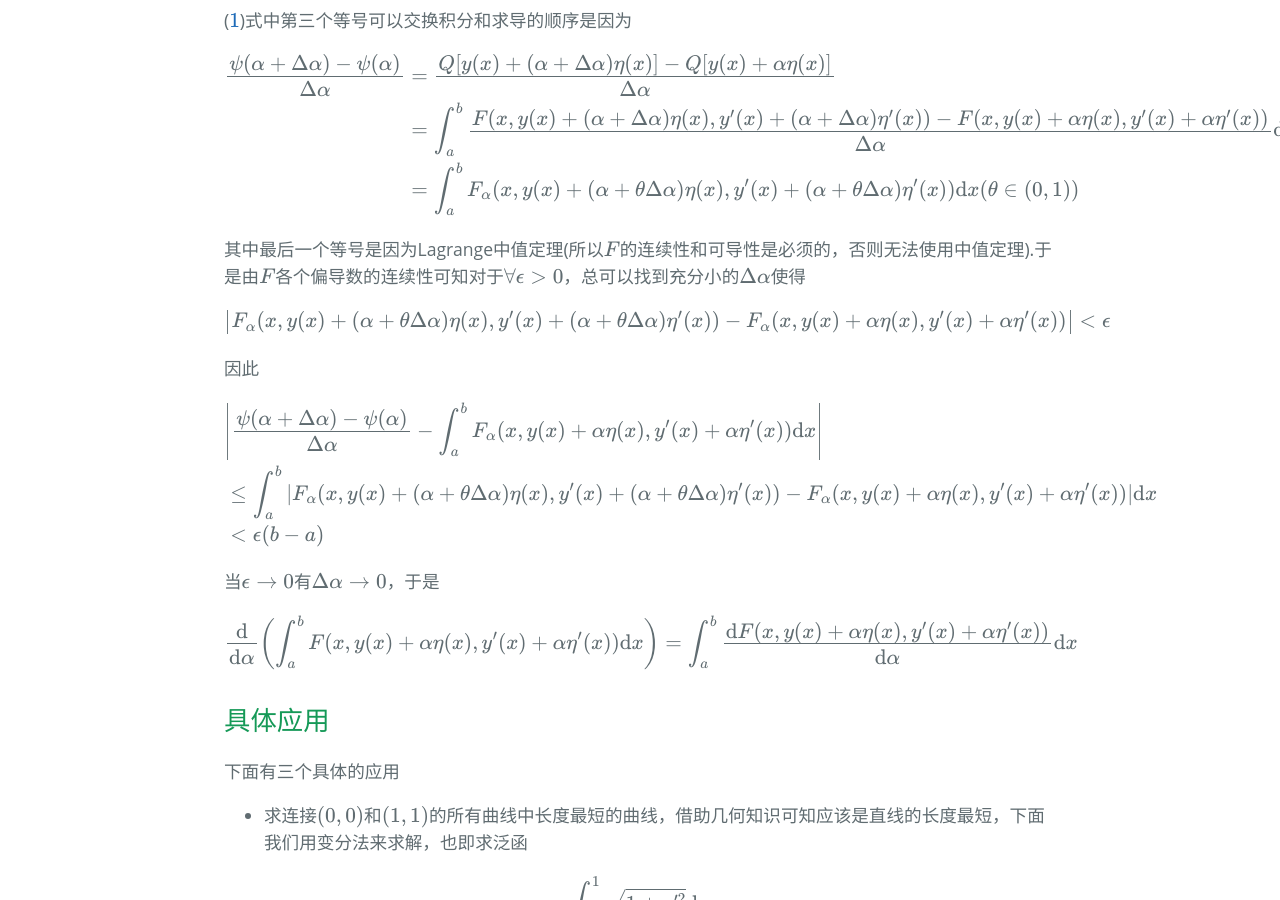
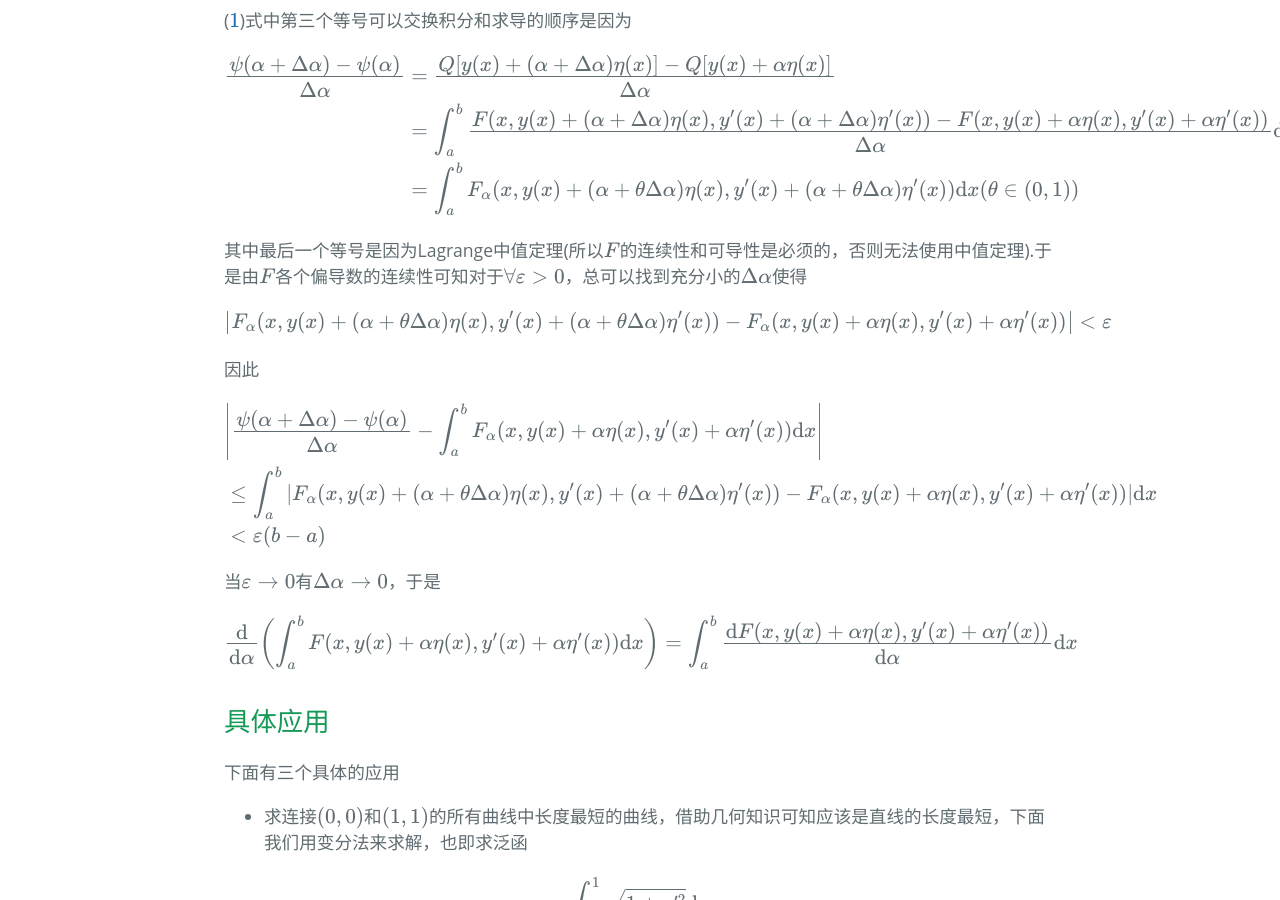
Before and after one commit to Tao-kun/Tao-kun.github.io, a Jekyll site: the page built from _posts/2017-04-29-introduce-to-variational-method.markdown, in a window 1280 px wide and 900 px high, scrolled down 5890 px. Built offline with Jekyll 4.4.1, drawn with Linux system fonts in a browser that asks for light colours; some web fonts are replaced; formulas are drawn with MathJax 3; some of the changed text lies outside the part shown.

```diff
--- a/_posts/2017-04-29-introduce-to-variational-method.markdown
+++ b/_posts/2017-04-29-introduce-to-variational-method.markdown
@@ -38,12 +38,12 @@ Q[y(x)]
 \end{align*}
 $$
 
-而言，当$y(x) \in C[a,b]$时，$Q[y(x)]$有定义.则对于任意$\epsilon>0$，只要
+而言，当$y(x) \in C[a,b]$时，$Q[y(x)]$有定义.则对于任意$\varepsilon>0$，只要
 
 $$
 \begin{align*}
 \max_{a \leq x \leq b} |y_1(x) - y(x)|
-< \frac{\epsilon}{b-a}
+< \frac{\varepsilon}{b-a}
 \end{align*}
 $$
 
@@ -54,8 +54,8 @@ $$
 \left| Q[y_1(x)] - Q[y(x)] \right|
 & = \left| \int_a^b \left(y_1(x) - y(x)\right) \mathrm{d} x \right| \\
 & \leq \int_a^b |y_1(x) - y(x)| \mathrm{d} x \\
-& < \int_a^b \frac{\epsilon}{b-a} \mathrm{d} x \\
-& = \epsilon
+& < \int_a^b \frac{\varepsilon}{b-a} \mathrm{d} x \\
+& = \varepsilon
 \end{align*}
 $$
 
@@ -70,7 +70,7 @@ $$
 \end{align*}
 $$
 
-的一切连续曲线$y_1(x)$构成的集合就是$y(x)$的$\epsilon$-邻域，若对于邻域中的任意曲线$y_1(x)$都有
+的一切连续曲线$y_1(x)$构成的集合就是$y(x)$的$\varepsilon$-邻域，若对于邻域中的任意曲线$y_1(x)$都有
 
 $$
 \begin{align*}
@@ -140,8 +140,8 @@ $$
 在推导Euler-Lagrange方程前，我们需要如下的预备定理.
 
 若函数$y=f(x)$在$[a,b]$上连续且$\int_a^b f(x)\eta(x) = 0$，其中$\eta(x)$在$[a,b]$上有连续导数，$\eta(a) = \eta(b)=0$且
-$\left| \eta(x) \right| < \epsilon$
-（$\epsilon \in \mathbb{R^+}$），那么函数$f(x)$在$[a,b]$上恒等于$0$.
+$\left| \eta(x) \right| < \varepsilon$
+（$\varepsilon \in \mathbb{R^+}$），那么函数$f(x)$在$[a,b]$上恒等于$0$.
 
 证明：用反证法，假设存在$x_0 \in (a,b)$使得$f(x_0)>0$，由$f(x)$的连续性知存在正数$\delta$使得当
 $\left| x-x_0 \right| < \delta$
@@ -159,7 +159,7 @@ $$
 $$
 
 显然$\psi(a) = \psi(b) = 0$，此外$\psi(x)$在$[a,b]$上有连续导数(这里先做假设，稍后给出证明)，又选取合适的$A$可使得$\eta(x) = A \psi(x)$满足
-$\left| \eta(x) \right| < \epsilon$
+$\left| \eta(x) \right| < \varepsilon$
 ，故这样的$\eta(x)$满足所有条件，于是
 
 $$
@@ -303,12 +303,12 @@ $$
 \end{align*}
 $$
 
-其中最后一个等号是因为Lagrange中值定理(所以$F$的连续性和可导性是必须的，否则无法使用中值定理).于是由$F$各个偏导数的连续性可知对于$\forall \epsilon > 0$，总可以找到充分小的$\Delta \alpha$使得
+其中最后一个等号是因为Lagrange中值定理(所以$F$的连续性和可导性是必须的，否则无法使用中值定理).于是由$F$各个偏导数的连续性可知对于$\forall \varepsilon > 0$，总可以找到充分小的$\Delta \alpha$使得
 
 $$
 \begin{align*}
 \left|F_{\alpha}(x, y(x) + (\alpha + \theta \Delta \alpha) \eta(x), y'(x) + (\alpha + \theta \Delta \alpha) \eta'(x)) - F_{\alpha}(x, y(x) + \alpha \eta(x), y'(x) + \alpha \eta'(x)) \right|
-< \epsilon
+< \varepsilon
 \end{align*}
 $$
 
@@ -318,11 +318,11 @@ $$
 \begin{align*}
 & \left| \frac{\psi(\alpha + \Delta \alpha) - \psi(\alpha)}{\Delta \alpha} - \int_a^b F_{\alpha}(x, y(x) + \alpha \eta(x), y'(x) + \alpha \eta'(x)) \mathrm{d} x \right| \\
 & \leq \int_a^b |F_{\alpha}(x, y(x) + (\alpha + \theta \Delta \alpha) \eta(x), y'(x) + (\alpha + \theta \Delta \alpha) \eta'(x)) - F_{\alpha}(x, y(x) + \alpha \eta(x), y'(x) + \alpha \eta'(x))| \mathrm{d} x \\
-& < \epsilon (b - a)
+& < \varepsilon (b - a)
 \end{align*}
 $$
 
-当$\epsilon \rightarrow 0$有$\Delta \alpha \rightarrow 0$，于是
+当$\varepsilon \rightarrow 0$有$\Delta \alpha \rightarrow 0$，于是
 
 $$
 \begin{align*}
--- a/_posts/2017-10-12-optimization-note-C1S3.markdown
+++ b/_posts/2017-10-12-optimization-note-C1S3.markdown
@@ -21,9 +21,9 @@ tags: [Mathematics]
 
 ![C1S3 Pic1][C1S3-pic1]
 
-若$\bar{\boldsymbol{x}} \in C$，由于$\boldsymbol{x} \in ri(C)$，故存在开球$S = \{\boldsymbol{z} \ \vert \ \|\boldsymbol{z} - \boldsymbol{x}\| < \epsilon\}$使得$S \cap aff(C) \subseteq C$.对于任意$\alpha \in (0,1]$，设$\boldsymbol{x}_\alpha = \alpha \boldsymbol{x} + (1 - \alpha) \bar{\boldsymbol{x}}$且$S_\alpha = \{\boldsymbol{z} \ \vert \ \|\boldsymbol{z} - \boldsymbol{x}_\alpha\| < \alpha \epsilon\}$，于是$S_\alpha \cap aff(C)$中的任意一点都可以看成$S \cap aff(C)$中某点与$\bar{\boldsymbol{x}}$的凸组合，由$C$的凸性知$S_\alpha \cap aff(C) \subseteq C$，故$\boldsymbol{x}_\alpha \in ri(C)$.
+若$\bar{\boldsymbol{x}} \in C$，由于$\boldsymbol{x} \in ri(C)$，故存在开球$S = \{\boldsymbol{z} \ \vert \ \|\boldsymbol{z} - \boldsymbol{x}\| < \varepsilon\}$使得$S \cap aff(C) \subseteq C$.对于任意$\alpha \in (0,1]$，设$\boldsymbol{x}_\alpha = \alpha \boldsymbol{x} + (1 - \alpha) \bar{\boldsymbol{x}}$且$S_\alpha = \{\boldsymbol{z} \ \vert \ \|\boldsymbol{z} - \boldsymbol{x}_\alpha\| < \alpha \varepsilon\}$，于是$S_\alpha \cap aff(C)$中的任意一点都可以看成$S \cap aff(C)$中某点与$\bar{\boldsymbol{x}}$的凸组合，由$C$的凸性知$S_\alpha \cap aff(C) \subseteq C$，故$\boldsymbol{x}_\alpha \in ri(C)$.
 
-若$\bar{\boldsymbol{x}} \not \in C$，由于$\boldsymbol{x} \in ri(C)$，故存在开球$S = \{\boldsymbol{z} \ \vert \ \|\boldsymbol{z} - \boldsymbol{x}\| < \epsilon\}$使得$S \cap aff(C) \subseteq C$.对于任意$\alpha \in (0,1]$，设$\boldsymbol{x}_\alpha = \alpha \boldsymbol{x} + (1 - \alpha) \bar{\boldsymbol{x}}$，下面证明$\boldsymbol{x}_\alpha \in ri(C)$.考虑收敛于$\bar{\boldsymbol{x}}$的序列$\{\boldsymbol{x}_k\} \subseteq C$，设$\boldsymbol{x}_{k,\alpha} = \alpha \boldsymbol{x} + (1 - \alpha) \boldsymbol{x}_k$，显然$\{ \boldsymbol{z} \ \vert \ \|\boldsymbol{z} - \boldsymbol{x}_{k,\alpha} \| < \alpha \epsilon\} \cap aff(C) \subseteq C$. 又$\boldsymbol{x}_{k,\alpha} \rightarrow \boldsymbol{x}_\alpha$，故当$k$足够大时有$$\begin{align*} \{ \boldsymbol{z} \ \vert \ \|\boldsymbol{z} - \boldsymbol{x}_\alpha \| < \alpha \epsilon / 2\} \subseteq \{ \boldsymbol{z} \ \vert \ \|\boldsymbol{z} - \boldsymbol{x}_{k,\alpha} \| < \alpha \epsilon \} \end{align*}$$这意味着$\{ \boldsymbol{z} \ \vert \ \|\boldsymbol{z} - \boldsymbol{x}_\alpha \| < \alpha \epsilon / 2\} \cap aff(C) \subseteq C$，故$\boldsymbol{x}_\alpha \in ri(C)$.
+若$\bar{\boldsymbol{x}} \not \in C$，由于$\boldsymbol{x} \in ri(C)$，故存在开球$S = \{\boldsymbol{z} \ \vert \ \|\boldsymbol{z} - \boldsymbol{x}\| < \varepsilon\}$使得$S \cap aff(C) \subseteq C$.对于任意$\alpha \in (0,1]$，设$\boldsymbol{x}_\alpha = \alpha \boldsymbol{x} + (1 - \alpha) \bar{\boldsymbol{x}}$，下面证明$\boldsymbol{x}_\alpha \in ri(C)$.考虑收敛于$\bar{\boldsymbol{x}}$的序列$\{\boldsymbol{x}_k\} \subseteq C$，设$\boldsymbol{x}_{k,\alpha} = \alpha \boldsymbol{x} + (1 - \alpha) \boldsymbol{x}_k$，显然$\{ \boldsymbol{z} \ \vert \ \|\boldsymbol{z} - \boldsymbol{x}_{k,\alpha} \| < \alpha \varepsilon\} \cap aff(C) \subseteq C$. 又$\boldsymbol{x}_{k,\alpha} \rightarrow \boldsymbol{x}_\alpha$，故当$k$足够大时有$$\begin{align*} \{ \boldsymbol{z} \ \vert \ \|\boldsymbol{z} - \boldsymbol{x}_\alpha \| < \alpha \varepsilon / 2\} \subseteq \{ \boldsymbol{z} \ \vert \ \|\boldsymbol{z} - \boldsymbol{x}_{k,\alpha} \| < \alpha \varepsilon \} \end{align*}$$这意味着$\{ \boldsymbol{z} \ \vert \ \|\boldsymbol{z} - \boldsymbol{x}_\alpha \| < \alpha \varepsilon / 2\} \cap aff(C) \subseteq C$，故$\boldsymbol{x}_\alpha \in ri(C)$.
 
 直观看来，命题1.3.1很简单，但是证明叙述起来却挺麻烦，它的一个推论是如下命题，也是一个直观很简单证明起来很麻烦的命题.
 
```
Also changed, not shown: _posts/2017-10-12-optimization-note-C1S5.markdown (+24 -24 lines), about.html (+59 -3 lines), about.markdown (deleted, +0 -10 lines), 1 other file.
